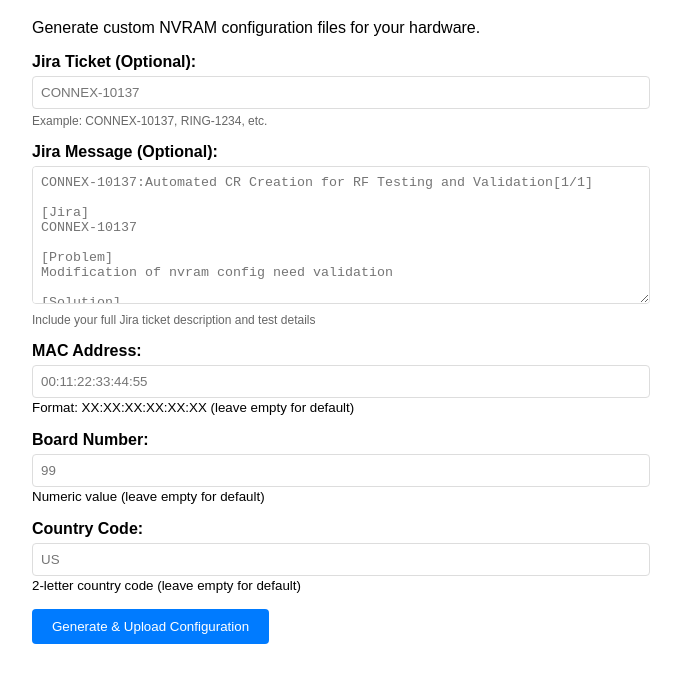
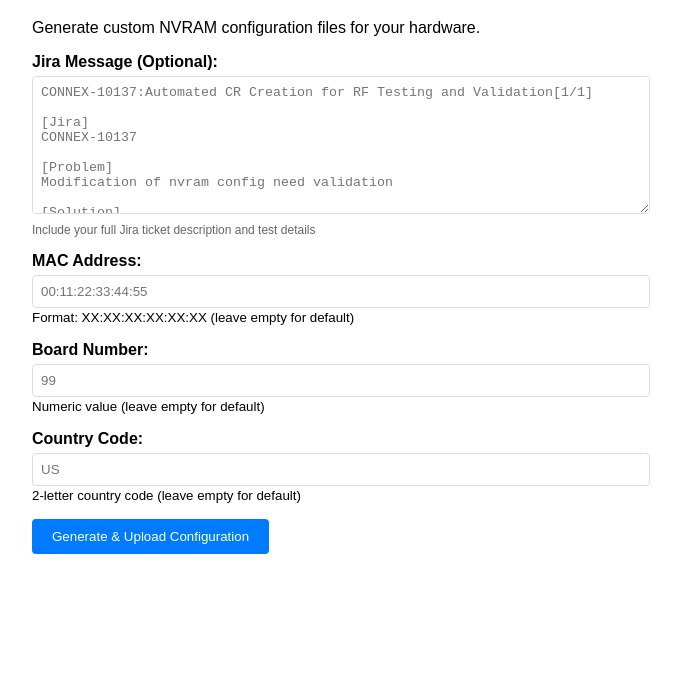
Before and after one commit to Chi-En-Hsu/nvram-config, a plain HTML site: page index.html in a window 1280 px wide. Shown: the part 131-814 px from the top of the page, without its empty margins (308-989 px from the left). Drawn offline with Linux system fonts and the light colour scheme.

Commit message:
Update index.html

```diff
--- a/index.html
+++ b/index.html
@@ -24,12 +24,6 @@
     <p>Generate custom NVRAM configuration files for your hardware.</p>
 
     <form id="nvramForm">
-        <div class="form-group">
-            <label for="jira_ticket">Jira Ticket (Optional):</label>
-            <input type="text" id="jira_ticket" name="jira_ticket" placeholder="CONNEX-10137">
-            <div class="jira-example">Example: CONNEX-10137, RING-1234, etc.</div>
-        </div>
-
         <div class="form-group">
             <label for="jira_message">Jira Message (Optional):</label>
             <textarea id="jira_message" name="jira_message" placeholder="CONNEX-10137:Automated CR Creation for RF Testing and Validation[1/1]
@@ -107,7 +101,6 @@ DTS Pass"></textarea>
                         <strong>✅ Success!</strong><br><br>
                         <strong>Configuration uploaded successfully!</strong><br>
                         File: ${result.filename}<br>
-                        ${result.jira_ticket ? `<strong>Jira Ticket:</strong> ${result.jira_ticket}<br>` : ''}
                         <br>
                         <strong>Parameters used:</strong><br>
                         <pre>${JSON.stringify(result.parameters, null, 2)}</pre>
```
